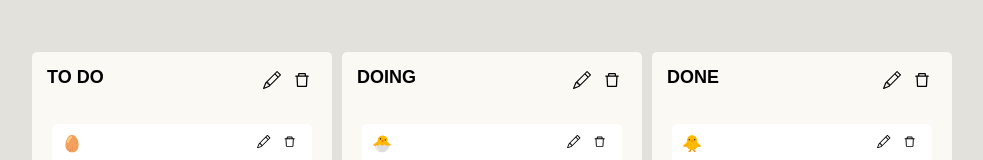
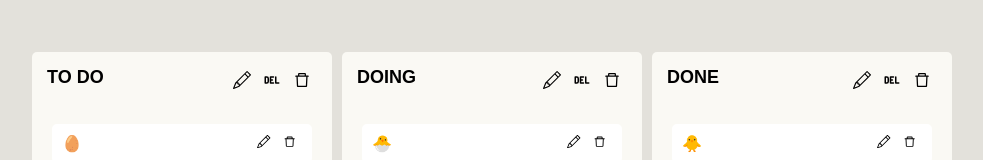
Before and after one commit to yoohaaeun/Yoorello, a React (Create React App) app: page / in a window 1280 px wide. Shown: the part 232-392 px from the top of the page, without its empty margins (148-1131 px from the left). Built offline with nearby package versions, Linux system fonts and the light colour scheme.

Commit message:
보드 내 카드 전체 삭제 기능구현

```diff
--- a/src/Components/Board.tsx
+++ b/src/Components/Board.tsx
@@ -7,6 +7,7 @@ import DragabbleCard from './DragabbleCard';
 import { v4 as uuidv4 } from 'uuid';
 import { AiOutlineDelete } from 'react-icons/ai';
 import { BsPencil } from 'react-icons/bs';
+import { TbHttpDelete } from 'react-icons/tb';
 
 const Wrapper = styled.div`
   display: flex;
@@ -149,6 +150,23 @@ export default function Board({ category, toDos, boardId }: IBoardProps) {
     }
   };
 
+  const onDeleteAllCards = (boardId: string) => {
+    if (window.confirm(`전체 삭제 하시겠습니까?`)) {
+      setToDos((prevToDos) => {
+        const updatedToDos = prevToDos.map((board) => {
+          if (board.id === boardId) {
+            return {
+              ...board,
+              toDos: [],
+            };
+          }
+          return board;
+        });
+        return updatedToDos;
+      });
+    }
+  };
+
   const onDeleteBoard = (category: string) => {
     if (window.confirm(`${category} 보드를 삭제하시겠습니까?`)) {
       setToDos((prevToDos) => {
@@ -163,16 +181,22 @@ export default function Board({ category, toDos, boardId }: IBoardProps) {
       <Header>
         <Title>{category}</Title>
         <Buttons>
-          {' '}
           <Button onClick={onEdit}>
             <BsPencil name='edit' />
+          </Button>
+          <Button
+            onClick={() => {
+              onDeleteAllCards(boardId);
+            }}
+          >
+            <TbHttpDelete name='deleteCard' />
           </Button>
           <Button
             onClick={() => {
               onDeleteBoard(category);
             }}
           >
-            <AiOutlineDelete name='delete' />
+            <AiOutlineDelete name='deleteBoard' />
           </Button>
         </Buttons>
       </Header>
```
